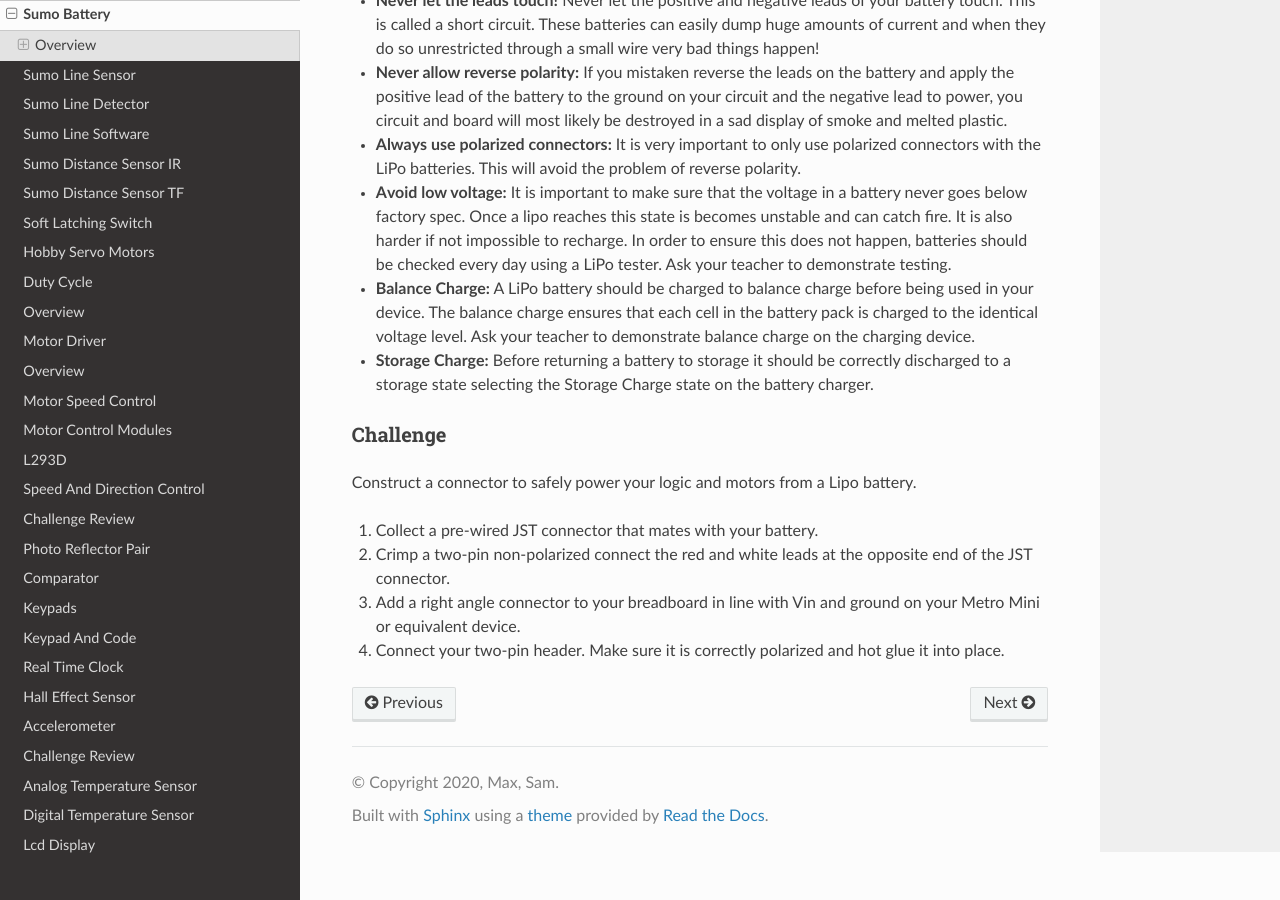
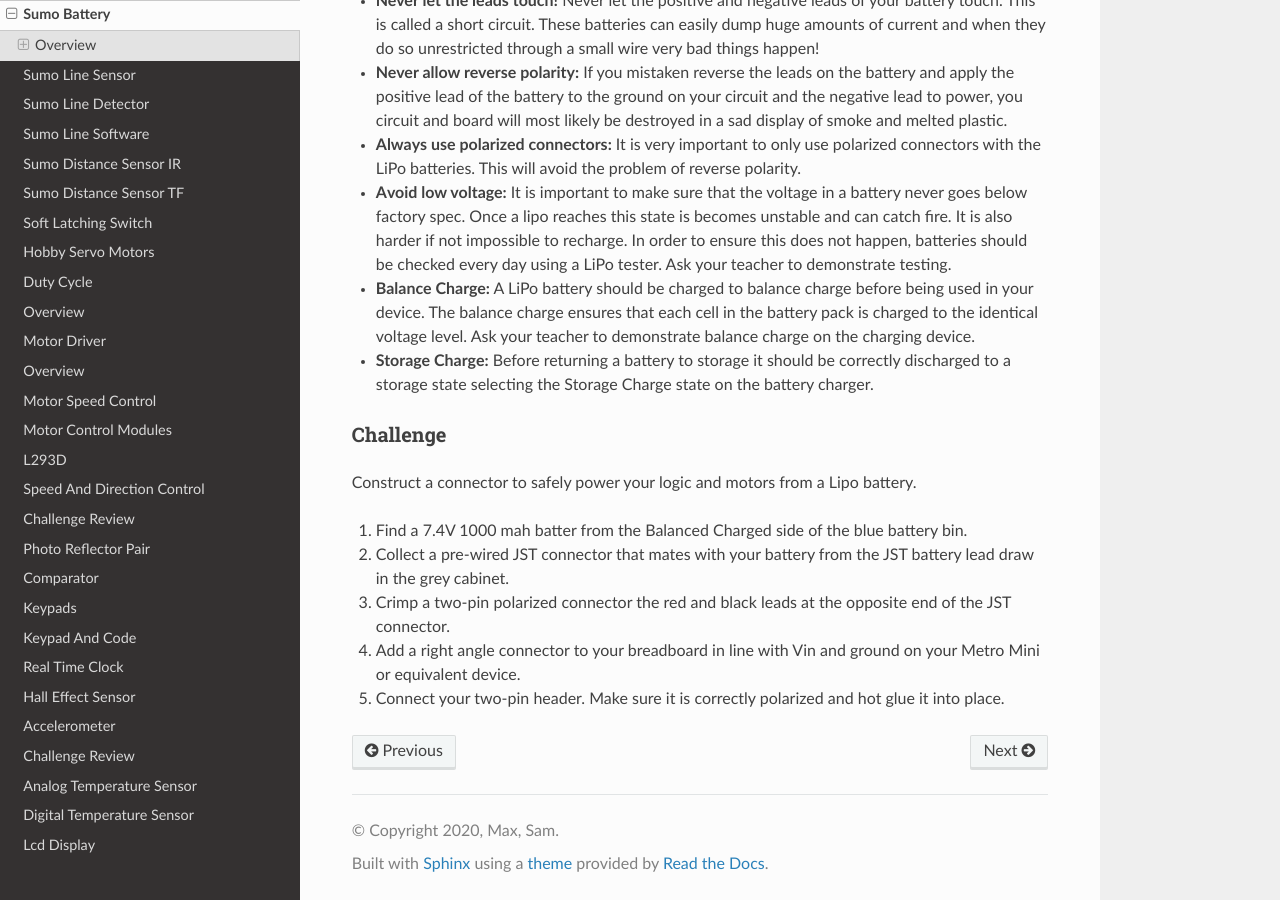
Before and after one commit to maxtkc/mvths-wiki, a Sphinx documentation site: the page built from docs/070xe-sumo-battery.rst, in a window 1280 px wide and 900 px high, scrolled down 611 px. Built offline with Sphinx 7.4.7 and the Read the Docs theme 2.0.0, drawn with Linux system fonts in a browser that asks for light colours; pages that are not in the unit, such as notebooks, are missing from menus.

Commit message:
Update 070xe-sumo-battery.rst

```diff
--- a/docs/070xe-sumo-battery.rst
+++ b/docs/070xe-sumo-battery.rst
@@ -27,9 +27,11 @@ Challenge
 
 Construct a connector to safely power your logic and motors from a Lipo battery.
 
-#. Collect a pre-wired JST connector that mates with your battery.
+#. Find a 7.4V 1000 mah batter from the Balanced Charged side of the blue battery bin.
 
-#. Crimp a two-pin non-polarized connect the red and white leads at the opposite end of the JST connector.
+#. Collect a pre-wired JST connector that mates with your battery from the JST battery lead draw in the grey cabinet.
+
+#. Crimp a two-pin polarized connector the red and black leads at the opposite end of the JST connector.
 
 #. Add a right angle connector to your breadboard in line with Vin and ground on your Metro Mini or equivalent device.
 
```
